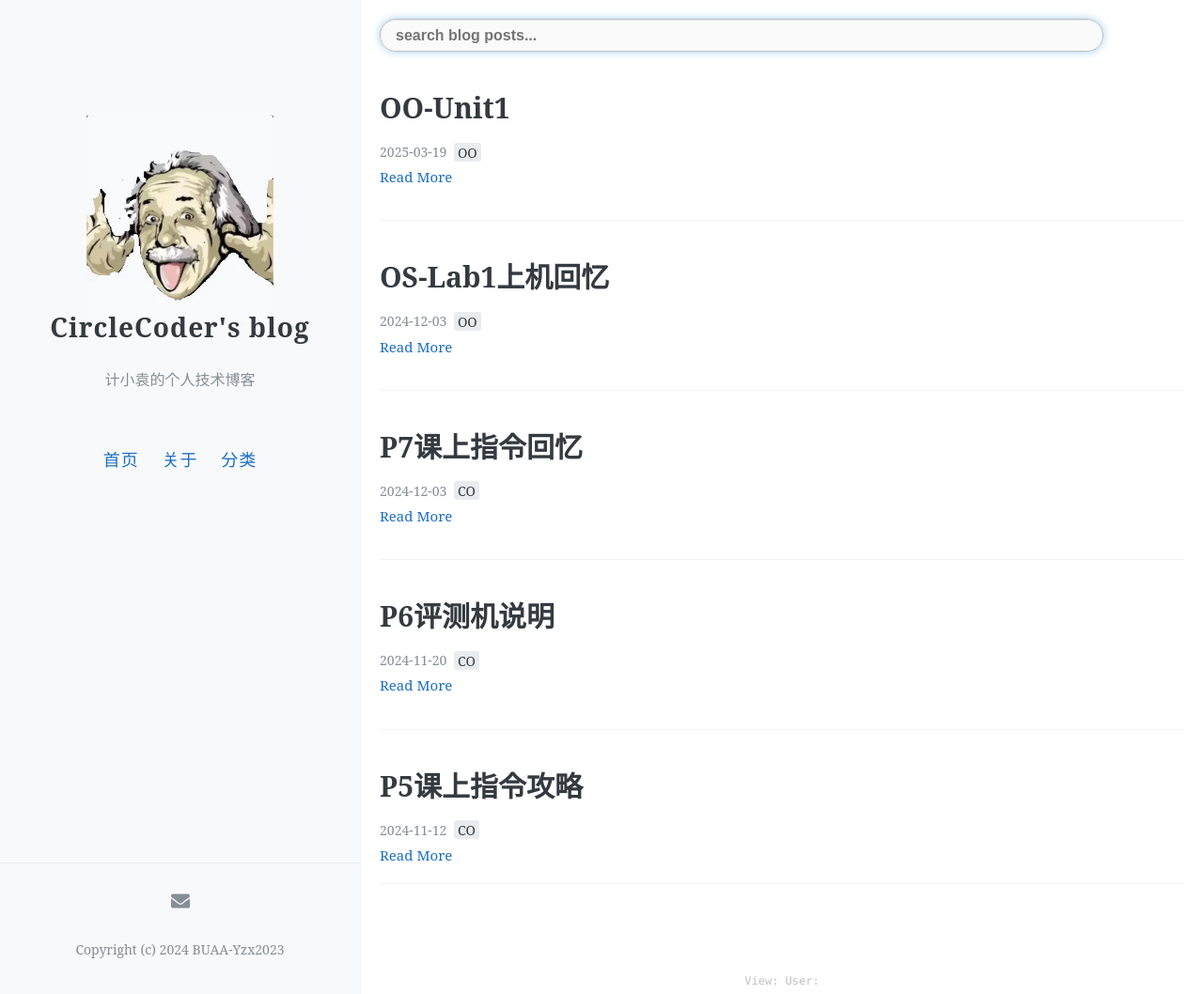
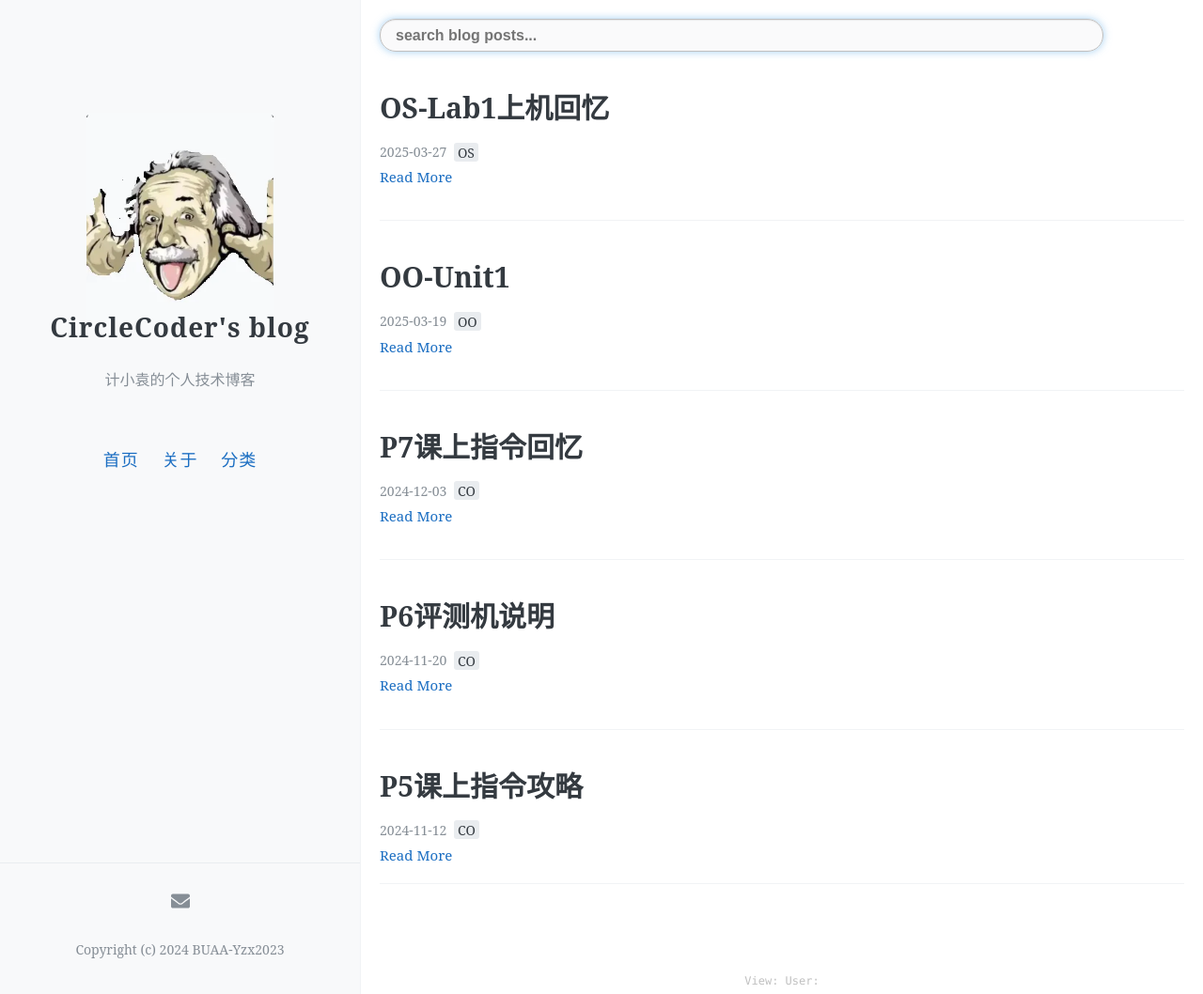
Before and after one commit to pianfan/pianfan.github.io, a Jekyll site: the page built from index.html, in a window 1280 px wide and 1058 px high. Shown: the whole window at 94% size. Built offline with Jekyll 4.4.1, drawn with Linux system fonts in a browser that asks for light colours; the list of posts is cut into pages by our own code; comment, search, counter and statistics services are not loaded.

Commit message:
Update 2025-3-27-OSLab1.md

```diff
--- a/_posts/2025-3-27-OSLab1.md
+++ b/_posts/2025-3-27-OSLab1.md
@@ -1,10 +1,10 @@
 ---
 layout: post
 title: "OS-Lab1上机回忆"
-date:   2024-12-03
-tags: [OO]
+date:   2025-03-27
+tags: [OS]
 comments: true
-author: BUAA-Yzx2023
+author: CircleCoder
 ---
 
 <!-- more -->
```
